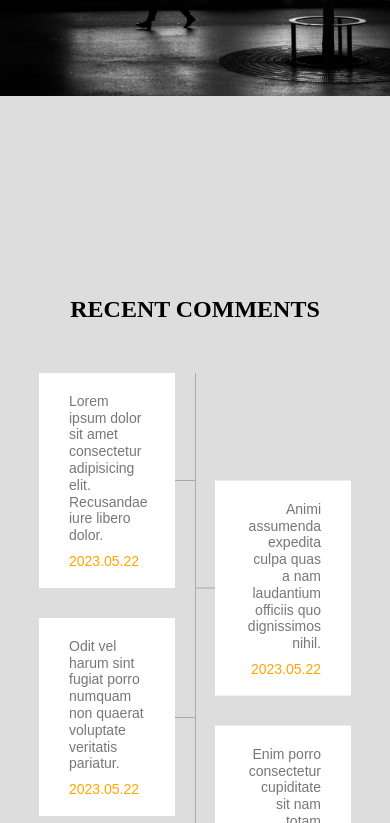
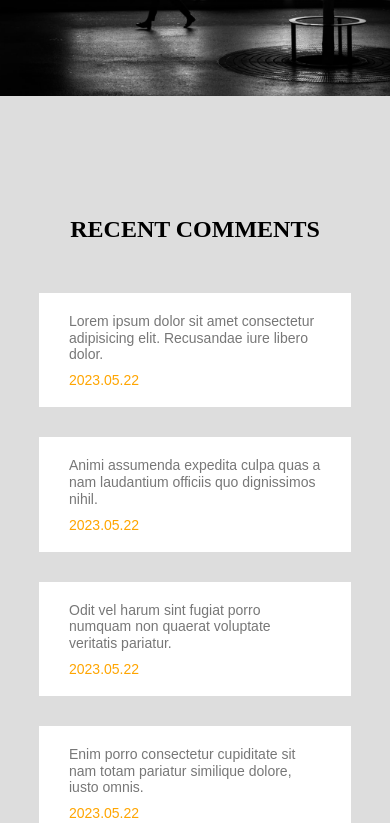
Before and after one commit to Du0Du0/html-pf, a plain HTML site: page index.html in a window 390 px wide. Shown: the part 3368-4191 px from the top of the page. Drawn offline with nearby package versions, Linux system fonts and the light colour scheme; files that its build step writes are made by us from their sources.

Commit message:
news 영역 반응형 완료

```diff
--- a/scss/main/_news.scss
+++ b/scss/main/_news.scss
@@ -82,3 +82,32 @@
 		}
 	}
 }
+
+@media screen and (max-width: $mobile) {
+	#news {
+		padding: 120px 10vw 80px;
+
+		ul {
+			&::before {
+				display: none;
+			}
+
+			li {
+				&::before {
+					display: none;
+				}
+
+				width: 100%;
+
+				&:nth-of-type(even) {
+					float: left;
+					transform: translateY(0%);
+					a {
+						text-align: left;
+					}
+					justify-content: flex-start;
+				}
+			}
+		}
+	}
+}
```
